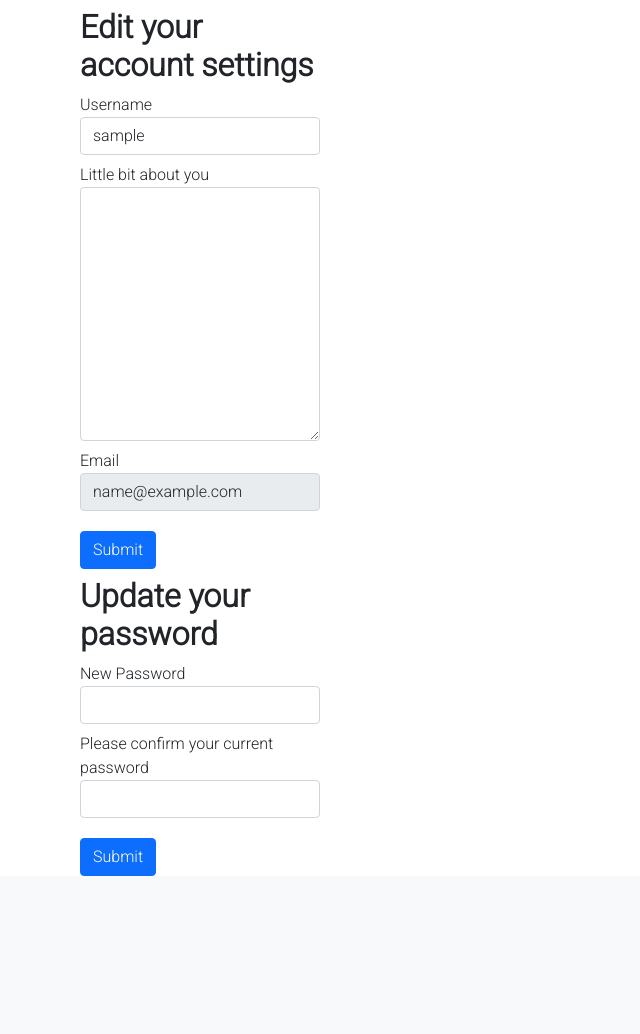
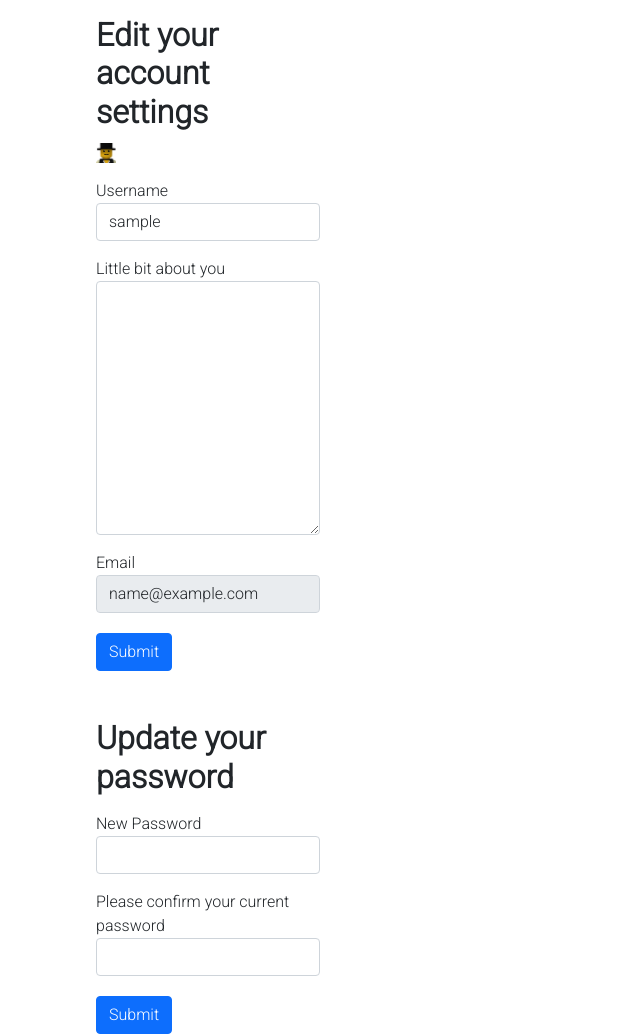
Before and after one commit to shondy/HB-lightbulb, a Flask app: page /users/1 in a window 1280 px wide. Shown: the part 56-1090 px from the top of the page, without its empty margins (0-640 px from the left). Before the commit the page ends 932 px from the top, so only its background shows below. Run offline with Flask 2, Linux system fonts and the light colour scheme; the visitor is signed in with stand-in values (Sample User, id 1); data comes from the database, SQL or seed files in the repository; some libraries are stand-ins or nearby versions.

Commit message:
added user images

```diff
--- a/server.py
+++ b/server.py
@@ -54,7 +54,7 @@ def process_google_auth():
         else:
             flash("Cannot sign in with Google. Try again.")
 
-        return redirect("/")
+        return redirect("/all-ideas")
 
 @app.route("/login", methods=['GET', 'POST'])
 def process_login():
--- a/static/css/style.css
+++ b/static/css/style.css
@@ -51,16 +51,37 @@ h1, h2, h3, h4, h5, h6 {
 }
 
 .inner-div-scroll {
-    max-height: 70vh;
+    max-height: 72vh;
     overflow-y: auto;
 }
 
 @media (min-width: 1200px) {
     .ms-lg-6 {
-        margin-left: 5rem !important;
+        margin-left: 6rem !important;
+    }
+    .me-lg-6 {
+        margin-left: 6rem !important;
     }
 
-    .me-lg-48 {
+    .ms-lg-10 {
+        margin-left: 10rem !important;
+    }
+    .me-lg-10 {
+        margin-right: 10rem !important;
+    }
+
+    .mt-lg-10 {
+        margin-top: 10rem !important;
+    }
+
+    .ms-lg-20 {
+        margin-left: 20rem !important;
+    }
+    .me-lg-20 {
+        margin-right: 20rem !important;
+    }
+
+    .me-lg-60 {
         margin-right: 60rem !important;
     }
 }
@@ -70,3 +91,15 @@ h1, h2, h3, h4, h5, h6 {
         height: 90vh;
     }
 }
+
+.lego-img-settings {
+    width: 80px;
+    height: 80px;
+    margin: 5px 5px 0 0;
+}
+
+.lego-img {
+    width: 20px;
+    height: 20px;
+    margin: 2px 2px 0 0;
+}
--- a/templates/comment_details.html
+++ b/templates/comment_details.html
@@ -3,7 +3,7 @@
 {% block title %}Comment to the Idea {{ idea.title }}{% endblock %}
 
 {% block body %}
-  <form id="comment-details" class="mt-2 ms-4 me-4 ms-lg-6 me-lg-48">
+  <form id="comment-details" class="mt-3 ms-4 me-4 ms-lg-6 me-lg-48">
     <h2>{{ 'Edit' if comment is defined else 'Add' }} your comment to {{ idea.title }} idea</h2>
     <input id="method" type="hidden" name="method" value="{{ method }}">
     <input id="idea_id" type="hidden" name="idea_id" value="{{ idea.idea_id }}">
--- a/templates/homepage.html
+++ b/templates/homepage.html
@@ -4,7 +4,7 @@
 {% block body %}
   <div class="container-fluid">
 
-    <div class="row mt-md-5 ms-md-1 ms-lg-3">
+    <div class="row mt-md-5 ms-md-1 mt-lg-10 ms-lg-20 me-lg-20">
 
       <div class="col-sm-12 col-md-5 col-lg-7 order-md-2 mb-5">
         <img src="/static/img/lightbulb.jpg" class="img-fluid">
@@ -12,13 +12,13 @@
 
       <div class="col-sm-12 col-md-7 col-lg-5 order-md-1 d-md-flex flex-column justify-content-center">
         <h2>From idea to project proposal</h2>
-        <p>
+        <p class="mt-lg-1 mb-lg-4">
           Lightbulb is a free, easy-to-use web app where you can find ideas for your future project,
           see which project could be the most demanding one,
           add your ideas and get feedback from the community, share yout thoughts about ideas of others.
         </p>
         <div class="d-grid gap-2 d-md-block">
-          <a class="btn btn-primary" href="/all-ideas" role="button">Look through ideas</a>
+          <a class="btn btn-primary me-lg-2" href="/all-ideas" role="button">Look through ideas</a>
           {% if not session.get('user_id') %}
             <a class="btn btn-primary" href="/users" role="button">Join your community</a>
           {% endif %}
--- a/templates/idea_details_with_comments.html
+++ b/templates/idea_details_with_comments.html
@@ -4,7 +4,7 @@
 
 {% block body %}
   <div class="container-fluid">
-    <div class="ms-lg-6 me-lg-48">
+    <div class="ms-lg-6 me-lg-60">
       <div class="row mt-2">
         <div class="col-12">
           <h2>{{ idea.title }}</h2>
@@ -14,6 +14,7 @@
       <div class="row">
         <div class="col-12">
           Created by:
+          <img src="/static/img/lego{{ idea.user_id % 9}}.jpg" class="img-fluid lego-img">
           <a href="/users/{{ idea.user_id }}/ideas" class="user-link">
             {{ idea.user.username }}
           </a>
@@ -70,6 +71,7 @@
       <div class="row">
         <div class="col-12">
           <p>
+            <img src="/static/img/lego{{ comment.user_id % 9}}.jpg" class="img-fluid lego-img">
             <a href="/users/{{ comment.user_id }}/ideas" class="user-link">
               {{ comment.user.username }}
             </a>
--- a/templates/user_settings.html
+++ b/templates/user_settings.html
@@ -5,20 +5,21 @@
 {% block body %}
 
 
-<form id="user-details" class="requires-validation mt-lg-2 ms-lg-6 me-lg-48" novalidate>
+<form id="user-details" class="requires-validation mt-3 ms-3 me-3 ms-lg-6 me-lg-60" novalidate>
   <h2>Edit your account settings</h2>
   <input class="user_id" type="hidden" name="user_id" value="{{ user.user_id }}">
-  <div class="form-group mt-lg-2">
+  <img src="/static/img/lego{{ user.user_id % 9}}.jpg" class="img-fluid lego-img">
+  <div class="form-group mt-3">
       <label for="username">Username</label>
       <input class="form-control" id="username" value="{{ user.username }}" pattern=".*[^\s]+.*" required="required">
       <div class="invalid-feedback">Username cannot be blank.</div>
   </div>
-  <div class="form-group mt-lg-2">
+  <div class="form-group mt-3">
     <label for="description">Little bit about you</label>
     <textarea class="form-control" id="description" name="description" rows="10">{{ user.description if user.description else ''}}
     </textarea>
   </div>
-  <div class="form-group mt-lg-2">
+  <div class="form-group mt-3">
     <label for="email">Email</label>
     <input class="form-control" id="email" value="{{ user.email }}" readonly>
   </div>
@@ -26,17 +27,17 @@
 </form>
 
 {% if not user.google_sign_only %}
-  <form id="user-password" class="requires-validation mt-lg-2 ms-lg-6 me-lg-48" novalidate>
+  <form id="user-password" class="requires-validation mt-5 ms-sm-3 ms-lg-6 me-lg-60" novalidate>
     <h2>Update your password</h2>
     <input class="user_id" type="hidden" name="user_id" value="{{ user.user_id }}">
-    <div class="form-group mt-lg-2">
+    <div class="form-group mt-3">
       <label for="password">New Password</label>
       <!-- ?= in regex is a positive lookahead, a type of zero-width assertion.
       What it's saying is that the captured match must be followed by whatever is within the parentheses but that part isn't captured.  -->
       <input type="password" class="form-control" id="password" pattern="^(?=.*[a-z])(?=.*[A-Z])(?=.*[0-9])(?=.*[!@#$%^&*_=+-]).{8,}$" required="required">
       <div class="invalid-feedback">Password should contain at least 8 symbols, one lowercase and one uppercase, a number and one special symbol !@#$%^&*_=+-</div>
     </div>
-    <div class="form-group mt-lg-2">
+    <div class="form-group mt-3">
       <label for="confirm-password">Please confirm your current password</label>
       <input type="password" class="form-control" id="confirm-password" required="required">
       <div class="invalid-feedback">Password cannot be blank.</div>
```
Also changed, not shown: seed_database.py (+8 -7 lines), templates/idea_details.html (+4 -4 lines), templates/ideas.html (+6 -2 lines), readme.md, static/img/lego1.jpg (added), static/img/lego2.jpg (added), static/img/lego3.jpg (added), static/img/lego4.jpg (added), static/img/lego5.jpg (added), static/img/lego6.jpg (added), static/img/lego7.jpg (added), static/img/lego8.jpg (added), static/img/lego9.jpg (added).
